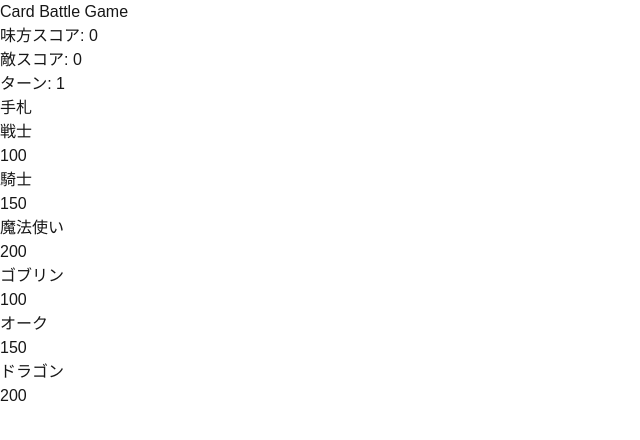
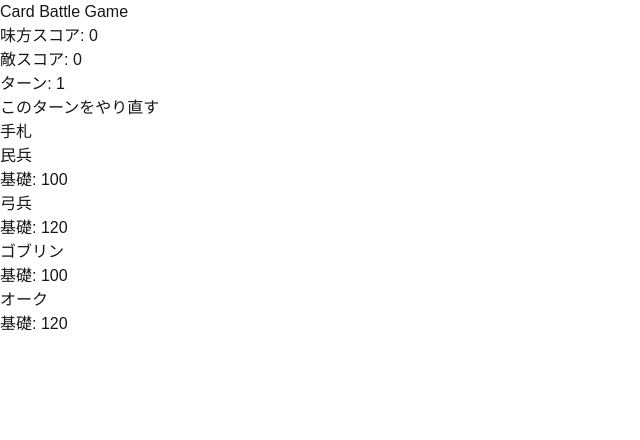
Before and after one commit to poposuke18/card-battle-game, a Next.js app: page / in a window 1280 px wide. Shown: the top 440 px of the page, without its empty margins (0-640 px from the left). Built offline with nearby package versions, Linux system fonts and the light colour scheme.

Commit message:
Add undo feature and card effect details: - Add turn-based undo functionality - Enhance card effect display with hover details - Update README with game rules and features

```diff
--- a/src/app/page.tsx
+++ b/src/app/page.tsx
@@ -4,23 +4,43 @@ import { useState, useReducer, useEffect } from 'react';
 import Board from '@/components/Board';
 import Card from '@/components/Card';
 import GameStatus from '@/components/GameStatus';
-import { GameState, GameAction, Card as CardType } from '@/types/game';
+import { GameState, GameAction, Card as CardType, Position, PlacedCard } from '@/types/game';
+import { getAdjacentCards, getPositionsInRange } from '@/utils/board';
 
-// 初期カードデータ（仮のデータ）
-const initialCards: CardType[] = [
-  // 味方カード
-  { id: '1', type: 'ally', name: '戦士', points: 100 },
-  { id: '2', type: 'ally', name: '騎士', points: 150 },
-  { id: '3', type: 'ally', name: '魔法使い', points: 200 },
-  // 敵カード
-  { id: '4', type: 'enemy', name: 'ゴブリン', points: 100 },
-  { id: '5', type: 'enemy', name: 'オーク', points: 150 },
-  { id: '6', type: 'enemy', name: 'ドラゴン', points: 200 },
+const turn1Cards: CardType[] = [
+  { id: '1', type: 'ally', name: '民兵', points: 100 },
+  { id: '2', type: 'ally', name: '弓兵', points: 120 },
+  { id: '3', type: 'enemy', name: 'ゴブリン', points: 100 },
+  { id: '4', type: 'enemy', name: 'オーク', points: 120 },
+];
+
+const turn2Cards: CardType[] = [
+  {
+    id: '5',
+    type: 'ally',
+    name: '指揮官',
+    points: 150,
+    effect: {
+      type: 'BUFF_ADJACENT',
+      power: 50
+    }
+  },
+  {
+    id: '6',
+    type: 'enemy',
+    name: 'ドラゴン',
+    points: 150,
+    effect: {
+      type: 'DAMAGE_ADJACENT',
+      power: 30
+    }
+  }
 ];
 
 const initialState: GameState = {
   board: Array(5).fill(null).map(() => Array(5).fill(null)),
-  hand: initialCards,
+  currentHand: turn1Cards,
+  nextHand: turn2Cards,
   selectedCard: null,
   status: {
     turn: 1,
@@ -28,21 +48,52 @@ const initialState: GameState = {
     enemyScore: 0,
     gameOver: false,
     winner: null
-  }
+  },
+  canEndTurn: false
 };
 
 function calculateScores(board: (PlacedCard | null)[][]): { allyScore: number; enemyScore: number } {
   let allyScore = 0;
   let enemyScore = 0;
 
-  for (let row of board) {
-    for (let cell of row) {
-      if (cell) {
-        if (cell.card.type === 'ally') {
-          allyScore += cell.card.points;
-        } else {
-          enemyScore += cell.card.points; // マイナスを削除
+  // 基本点数の計算
+  for (let row = 0; row < board.length; row++) {
+    for (let col = 0; col < board[row].length; col++) {
+      const cell = board[row][col];
+      if (!cell) continue;
+
+      // 効果による補正を適用
+      let points = cell.card.points;
+      const position = { row, col };
+
+      // 隣接効果の計算
+      const adjacentCards = getAdjacentCards(position, board);
+      for (const adjCard of adjacentCards) {
+        if (adjCard.card.effect?.type === 'BUFF_ADJACENT' &&
+            adjCard.card.type === cell.card.type) {
+          points += adjCard.card.effect.power;
         }
+        if (adjCard.card.effect?.type === 'DAMAGE_ADJACENT') {
+          points -= adjCard.card.effect.power;
+        }
+      }
+
+      // 範囲効果の計算（必要な場合）
+      if (cell.card.effect?.type === 'RANGE_EFFECT' && cell.card.effect.range) {
+        const affectedPositions = getPositionsInRange(position, cell.card.effect.range);
+        for (const pos of affectedPositions) {
+          const targetCard = board[pos.row][pos.col];
+          if (targetCard && targetCard.card.type === cell.card.type) {
+            points += cell.card.effect.power;
+          }
+        }
+      }
+
+      // 最終スコアの加算
+      if (cell.card.type === 'ally') {
+        allyScore += points;
+      } else {
+        enemyScore += points;
       }
     }
   }
@@ -70,23 +121,61 @@ function gameReducer(state: GameState, action: GameAction): GameState {
       );
 
       const { allyScore, enemyScore } = calculateScores(newBoard);
-      const isBoardFull = newBoard.every(row => row.every(cell => cell !== null));
-      const gameOver = isBoardFull;
-      const winner = gameOver ? (allyScore > enemyScore ? 'ally' : 'enemy') : null;
+      const remainingCards = state.currentHand.filter(card => card.id !== state.selectedCard?.id);
+      const canEndTurn = remainingCards.length === 0;
 
       return {
         ...state,
         board: newBoard,
-        hand: state.hand.filter(card => card.id !== state.selectedCard?.id),
+        currentHand: remainingCards,
         selectedCard: null,
+        canEndTurn,
         status: {
           ...state.status,
           allyScore,
-          enemyScore,
-          gameOver,
-          winner,
+          enemyScore
+        }
+      };
+    }
+
+    case 'UNDO_LAST_MOVE': {
+      // 現在のターンに置かれたカードを全て手札に戻す
+      const cardsToReturn: Card[] = [];
+      const newBoard = state.board.map(row =>
+        row.map(cell => {
+          if (cell) {
+            cardsToReturn.push(cell.card);
+            return null;
+          }
+          return cell;
+        })
+      );
+
+      return {
+        ...state,
+        board: newBoard,
+        currentHand: [...state.currentHand, ...cardsToReturn],
+        canEndTurn: false,
+        status: {
+          ...state.status,
+          allyScore: 0,
+          enemyScore: 0
+        }
+      };
+    }
+
+    case 'END_TURN': {
+      if (!state.canEndTurn) return state;
+
+      return {
+        ...state,
+        currentHand: state.nextHand,
+        nextHand: [],
+        status: {
+          ...state.status,
           turn: state.status.turn + 1
-        }
+        },
+        canEndTurn: false
       };
     }
 
@@ -98,34 +187,9 @@ function gameReducer(state: GameState, action: GameAction): GameState {
   }
 }
 
+
 export default function Home() {
   const [gameState, dispatch] = useReducer(gameReducer, initialState);
-
-  const handleCardSelect = (card: CardType) => {
-    dispatch({ type: 'SELECT_CARD', card });
-  };
-
-  const handleCardPlace = (position: Position) => {
-    if (!gameState.selectedCard) return;
-
-    // 選択されたマスが空いているか確認
-    if (gameState.board[position.row][position.col] === null) {
-      dispatch({ type: 'PLACE_CARD', position });
-    }
-  };
-
-  // ゲーム終了時の処理
-  useEffect(() => {
-    if (gameState.status.gameOver) {
-      const message = gameState.status.winner === 'ally'
-        ? 'ゲームクリア！味方の勝利です！'
-        : 'ゲームオーバー。敵の勝利です。';
-
-      setTimeout(() => {
-        alert(message);
-      }, 100);
-    }
-  }, [gameState.status.gameOver]);
 
   return (
     <main className="min-h-screen p-8 bg-gray-100">
@@ -135,17 +199,42 @@ export default function Home() {
         <Board
           board={gameState.board}
           selectedCard={gameState.selectedCard}
-          onPlaceCard={handleCardPlace}
+          onPlaceCard={(position) => {
+            if (gameState.selectedCard && gameState.board[position.row][position.col] === null) {
+              dispatch({ type: 'PLACE_CARD', position });
+            }
+          }}
         />
+
+        <div className="flex justify-between items-center mt-4 mb-8">
+  <button
+    className="px-4 py-2 bg-gray-500 text-white rounded hover:bg-gray-600 disabled:opacity-50"
+    onClick={() => dispatch({ type: 'UNDO_LAST_MOVE' })}
+    // 手札が全部あるときは無効化（まだ何も置いていない状態）
+    disabled={gameState.currentHand.length === (gameState.status.turn === 1 ? turn1Cards.length : turn2Cards.length)}
+  >
+    このターンをやり直す
+  </button>
+
+  {gameState.canEndTurn && (
+    <button
+      className="px-4 py-2 bg-blue-500 text-white rounded hover:bg-blue-600"
+      onClick={() => dispatch({ type: 'END_TURN' })}
+    >
+      次のターンへ
+    </button>
+  )}
+</div>
+
         <div className="mt-8">
           <h2 className="text-xl font-bold mb-4">手札</h2>
           <div className="flex gap-4 flex-wrap">
-            {gameState.hand.map((card) => (
+            {gameState.currentHand.map((card) => (
               <Card
                 key={card.id}
                 card={card}
                 isSelected={gameState.selectedCard?.id === card.id}
-                onClick={() => handleCardSelect(card)}
+                onClick={() => dispatch({ type: 'SELECT_CARD', card })}
               />
             ))}
           </div>
--- a/src/components/Board.tsx
+++ b/src/components/Board.tsx
@@ -1,29 +1,138 @@
 import { PlacedCard, Position } from '@/types/game';
+import { useState } from 'react';
+import { getAdjacentCards } from '@/utils/board';
 
 type BoardProps = {
   board: (PlacedCard | null)[][];
+  selectedCard: Card | null;
   onPlaceCard: (position: Position) => void;
 };
 
-export default function Board({ board, onPlaceCard }: BoardProps) {
+type CardDetailsProps = {
+  card: PlacedCard;
+  board: (PlacedCard | null)[][];
+  position: Position;
+};
+
+// カード詳細を表示するポップアップコンポーネント
+function CardDetails({ card, board, position }: CardDetailsProps) {
+    const basePoints = card.card.points;
+    let effectPoints = 0;
+
+    // 隣接効果の計算
+    const adjacentCards = getAdjacentCards(position, board);
+    for (const adjCard of adjacentCards) {
+      if (adjCard.card.effect?.type === 'BUFF_ADJACENT' &&
+          adjCard.card.type === card.card.type) {
+        effectPoints += adjCard.card.effect.power;
+      }
+      if (adjCard.card.effect?.type === 'DAMAGE_ADJACENT') {
+        effectPoints -= adjCard.card.effect.power;
+      }
+    }
+
+    const totalPoints = basePoints + effectPoints;
+
+    return (
+      <div className="absolute bottom-full mb-2 left-1/2 transform -translate-x-1/2
+                      bg-white p-4 rounded-lg shadow-lg z-10 w-64">
+        <div className="text-sm">
+          <div className="font-bold mb-2 text-base border-b pb-1">{card.card.name}</div>
+
+          {/* 効果の説明 */}
+          {card.card.effect && (
+            <div className="mb-2 p-2 bg-gray-50 rounded">
+              <div className="font-semibold mb-1">効果:</div>
+              {card.card.effect.type === 'BUFF_ADJACENT' &&
+                `隣接する${card.card.type === 'ally' ? '味方' : '敵'}ユニットの攻撃力を${card.card.effect.power}上昇させる`}
+              {card.card.effect.type === 'DAMAGE_ADJACENT' &&
+                `隣接する全てのユニットに${card.card.effect.power}のダメージを与える`}
+              {card.card.effect.type === 'RANGE_EFFECT' &&
+                `${card.card.effect.range}マス以内の${card.card.type === 'ally' ? '味方' : '敵'}ユニットの攻撃力を${card.card.effect.power}上昇させる`}
+            </div>
+          )}
+
+          {/* スコア詳細 */}
+          <div className="space-y-1">
+            <div className="flex justify-between">
+              <span>基礎スコア:</span>
+              <span>{basePoints}</span>
+            </div>
+            <div className="flex justify-between">
+              <span>効果ボーナス:</span>
+              <span className={effectPoints >= 0 ? 'text-green-600' : 'text-red-600'}>
+                {effectPoints >= 0 ? '+' : ''}{effectPoints}
+              </span>
+            </div>
+            <div className="flex justify-between font-bold border-t pt-1 mt-2">
+              <span>最終スコア:</span>
+              <span>{totalPoints}</span>
+            </div>
+          </div>
+        </div>
+      </div>
+    );
+  }
+
+export default function Board({ board, selectedCard, onPlaceCard }: BoardProps) {
+  const [hoveredPosition, setHoveredPosition] = useState<Position | null>(null);
+
+  // カードの最終スコアを計算する関数
+  const calculateCardScore = (position: Position): number => {
+    const cell = board[position.row][position.col];
+    if (!cell) return 0;
+
+    let points = cell.card.points;
+    const adjacentCards = getAdjacentCards(position, board);
+
+    for (const adjCard of adjacentCards) {
+      if (adjCard.card.effect?.type === 'BUFF_ADJACENT' &&
+          adjCard.card.type === cell.card.type) {
+        points += adjCard.card.effect.power;
+      }
+      if (adjCard.card.effect?.type === 'DAMAGE_ADJACENT') {
+        points -= adjCard.card.effect.power;
+      }
+    }
+
+    return points;
+  };
+
   return (
     <div className="grid grid-cols-5 gap-2 mb-8">
       {board.map((row, rowIndex) => (
-        row.map((cell, colIndex) => (
+        row.map((cell, colIndex) => {
+          const position = { row: rowIndex, col: colIndex };
+          const score = cell ? calculateCardScore(position) : 0;
+
+          return (
             <div
               key={`${rowIndex}-${colIndex}`}
-            className="aspect-square bg-white border-2 border-gray-300 rounded-lg p-2 flex items-center justify-center cursor-pointer hover:bg-gray-50"
-            onClick={() => onPlaceCard({ row: rowIndex, col: colIndex })}
+              className="aspect-square bg-white border-2 border-gray-300 rounded-lg p-2
+                       flex items-center justify-center cursor-pointer hover:bg-gray-50 relative"
+              onClick={() => onPlaceCard(position)}
+              onMouseEnter={() => setHoveredPosition(position)}
+              onMouseLeave={() => setHoveredPosition(null)}
             >
-            {cell ? (
-              <div className={`w-full h-full rounded flex items-center justify-center
+              {cell && (
+                <div className={`w-full h-full rounded flex items-center justify-center flex-col
                   ${cell.card.type === 'ally' ? 'bg-blue-100 text-blue-800' : 'bg-red-100 text-red-800'}`}
                 >
-                <span className="font-bold text-sm">{cell.card.points}</span>
+                  <span className="font-bold text-xs mb-1">{cell.card.name}</span>
+                  <span className="font-bold text-lg">{score}</span>
+                  {hoveredPosition?.row === rowIndex &&
+                   hoveredPosition?.col === colIndex && (
+                    <CardDetails
+                      card={cell}
+                      board={board}
+                      position={position}
+                    />
+                  )}
                 </div>
-            ) : null}
+              )}
             </div>
-        ))
+          );
+        })
       ))}
     </div>
   );
--- a/src/components/Card.tsx
+++ b/src/components/Card.tsx
@@ -9,15 +9,29 @@ type CardProps = {
 export default function Card({ card, isSelected, onClick }: CardProps) {
   return (
     <div
-      className={`w-24 h-36 rounded-lg p-2 cursor-pointer transition-all
+      className={`w-24 h-36 rounded-lg p-2 cursor-pointer transition-all relative
         ${card.type === 'ally' ? 'bg-blue-100 text-blue-800' : 'bg-red-100 text-red-800'}
         ${isSelected ? 'ring-4 ring-yellow-400 scale-105' : 'hover:scale-105'}
       `}
       onClick={onClick}
     >
       <div className="h-full flex flex-col justify-between">
-        <div className="font-bold text-sm">{card.name}</div>
-        <div className="text-lg font-bold">{card.points}</div>
+        <div className="font-bold text-sm mb-1">{card.name}</div>
+        <div className="text-xs">
+          {card.effect && (
+            <div className="mb-1 p-1 bg-white/50 rounded text-xs">
+              {card.effect.type === 'BUFF_ADJACENT' &&
+                `周囲の${card.type === 'ally' ? '味方' : '敵'}ユニット +${card.effect.power}`}
+              {card.effect.type === 'DAMAGE_ADJACENT' &&
+                `周囲のユニット -${card.effect.power}`}
+              {card.effect.type === 'RANGE_EFFECT' &&
+                `範囲${card.effect.range}マス +${card.effect.power}`}
+            </div>
+          )}
+        </div>
+        <div className="text-lg font-bold">
+          基礎: {card.points}
+        </div>
       </div>
     </div>
   );
--- /dev/null
+++ b/src/utils/board.ts
@@ -0,0 +1,65 @@
+// src/utils/board.ts を新規作成
+
+import { Position, PlacedCard } from '@/types/game';
+
+// 隣接マスの位置を取得する関数
+export function getAdjacentPositions(position: Position, boardSize: number = 5): Position[] {
+  const { row, col } = position;
+  const adjacent: Position[] = [];
+
+  // 上
+  if (row > 0) adjacent.push({ row: row - 1, col });
+  // 下
+  if (row < boardSize - 1) adjacent.push({ row: row + 1, col });
+  // 左
+  if (col > 0) adjacent.push({ row, col: col - 1 });
+  // 右
+  if (col < boardSize - 1) adjacent.push({ row, col: col + 1 });
+
+  return adjacent;
+}
+
+// 指定位置の周囲のカードを取得する関数
+export function getAdjacentCards(
+  position: Position,
+  board: (PlacedCard | null)[][],
+): PlacedCard[] {
+  const adjacent = getAdjacentPositions(position);
+  return adjacent
+    .map(pos => board[pos.row][pos.col])
+    .filter((card): card is PlacedCard => card !== null);
+}
+
+// 特定の範囲内のマスを取得する関数（範囲効果用）
+export function getPositionsInRange(
+  center: Position,
+  range: number,
+  boardSize: number = 5
+): Position[] {
+  const positions: Position[] = [];
+
+  for (let row = Math.max(0, center.row - range);
+       row <= Math.min(boardSize - 1, center.row + range);
+       row++) {
+    for (let col = Math.max(0, center.col - range);
+         col <= Math.min(boardSize - 1, center.col + range);
+         col++) {
+      // 中心マスは除外
+      if (row !== center.row || col !== center.col) {
+        positions.push({ row, col });
+      }
+    }
+  }
+
+  return positions;
+}
+
+// 特定のタイプのカードが隣接しているか確認する関数
+export function hasAdjacentCardOfType(
+  position: Position,
+  board: (PlacedCard | null)[][],
+  type: 'ally' | 'enemy'
+): boolean {
+  const adjacentCards = getAdjacentCards(position, board);
+  return adjacentCards.some(card => card.card.type === type);
+}
```
Also changed, not shown: src/types/game.ts (+15 -8 lines), 1 other file (tests, documents, lock files or other folders). Lines whose indentation alone changed are shown as unchanged.
